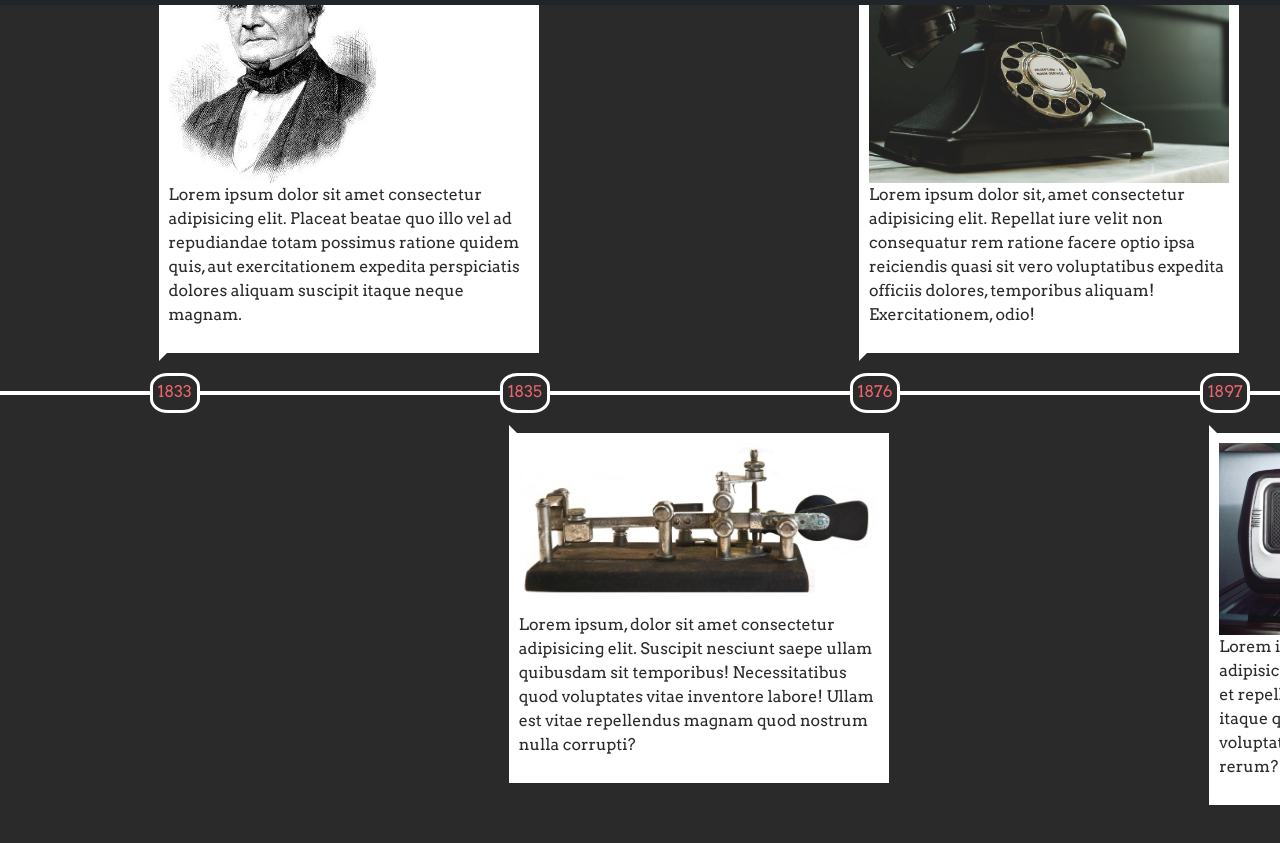
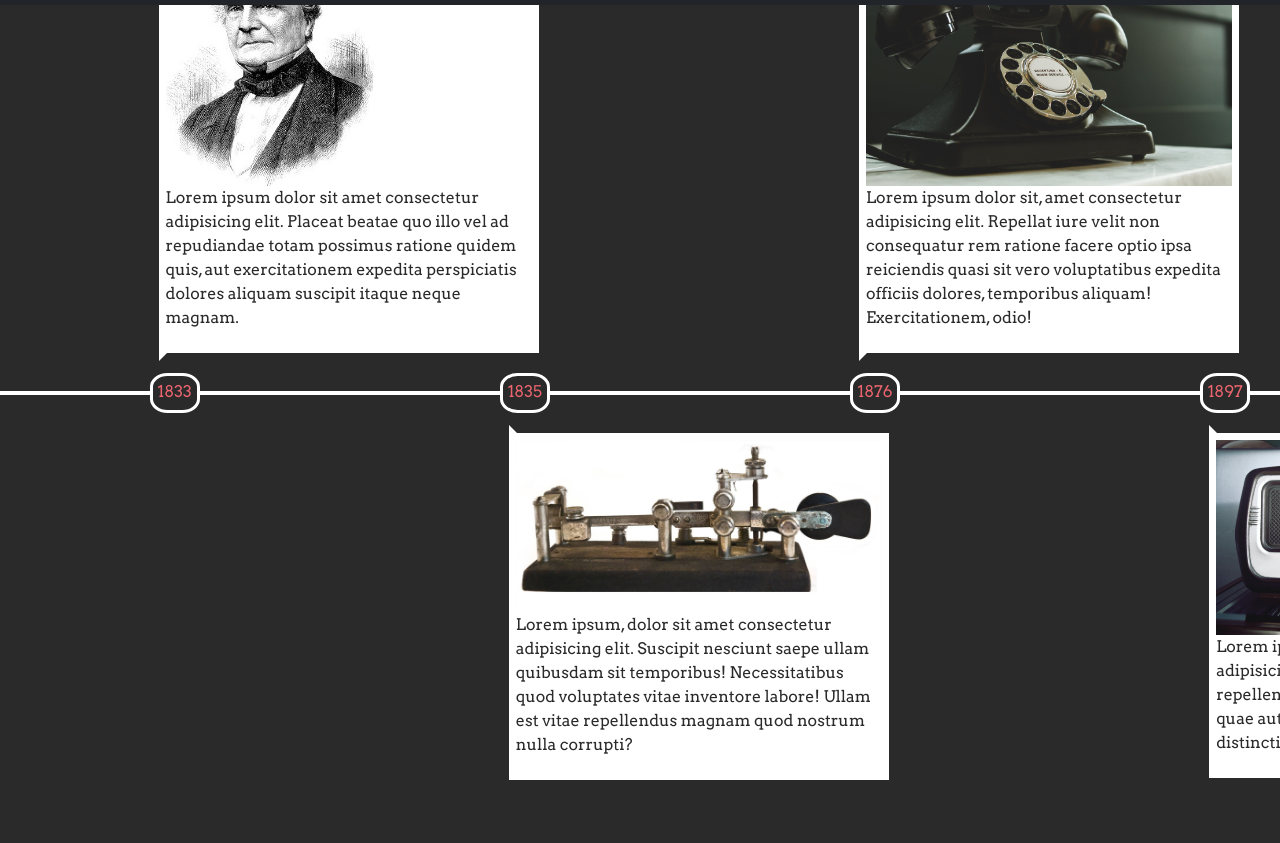
Before and after one commit to Luca-Lorando/Luca-Lorando.github.io, a plain HTML site: page Firstsite/index.html in a window 1280 px wide. Shown: the part 51-894 px from the top of the page. Drawn offline with nearby package versions, Linux system fonts and the light colour scheme.

Commit message:
Update style.css

```diff
--- a/Firstsite/style.css
+++ b/Firstsite/style.css
@@ -14,10 +14,9 @@ body{
   display: flex;
   flex-direction: column;
   background-color: #2b2a2b;
-
-
   white-space: nowrap;
   overflow-x: scroll;
+  overflow-y: hidden;
 }
 h1{
   text-align: center;
@@ -102,7 +101,7 @@ h1{
   position: absolute;
   left: calc(100% + 7px);
   width: 380px;
-  padding: 10px;
+  padding: 7px;
   font-size: 1rem;
   white-space: normal;
   color:#2b2a2b;
```
